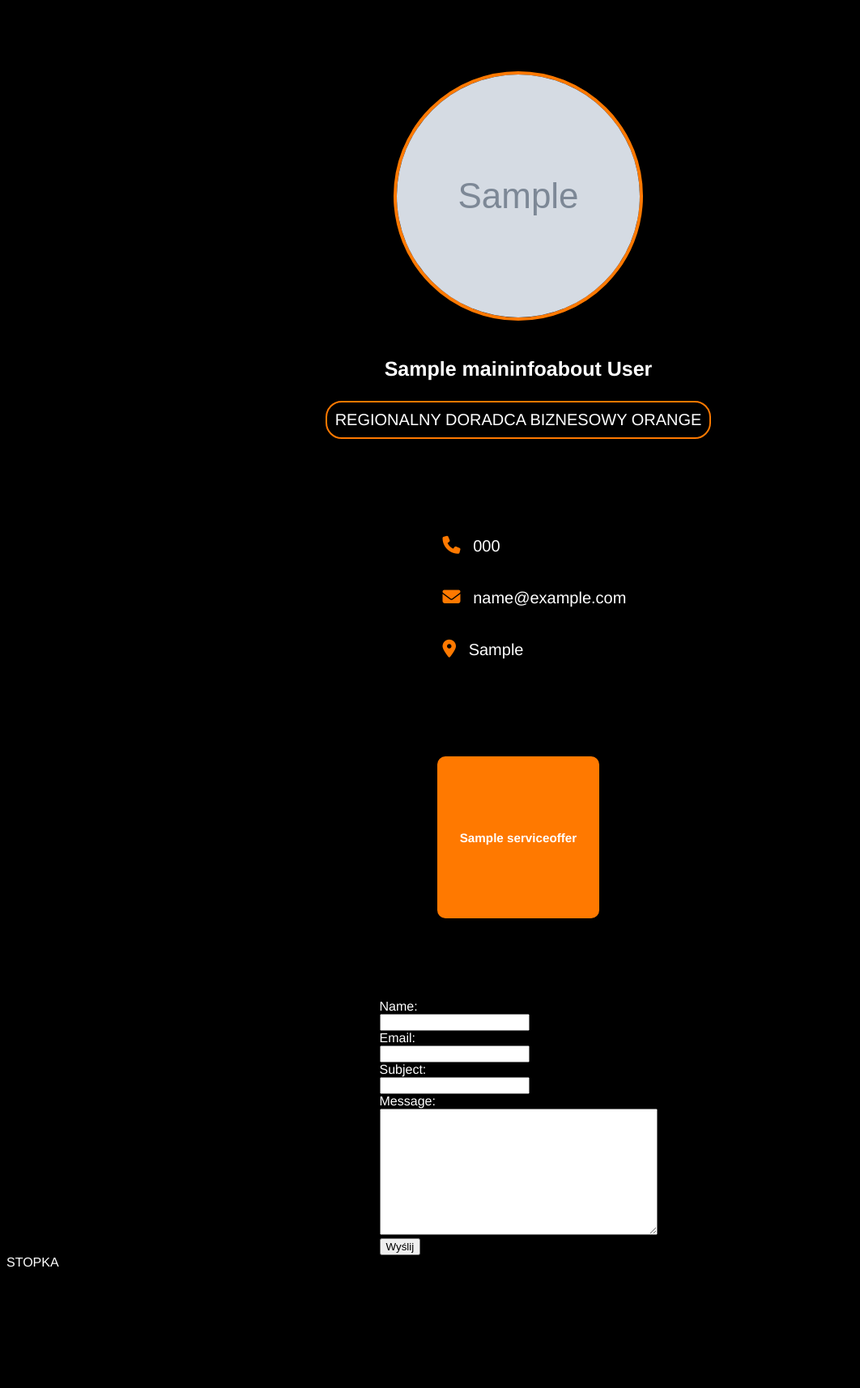
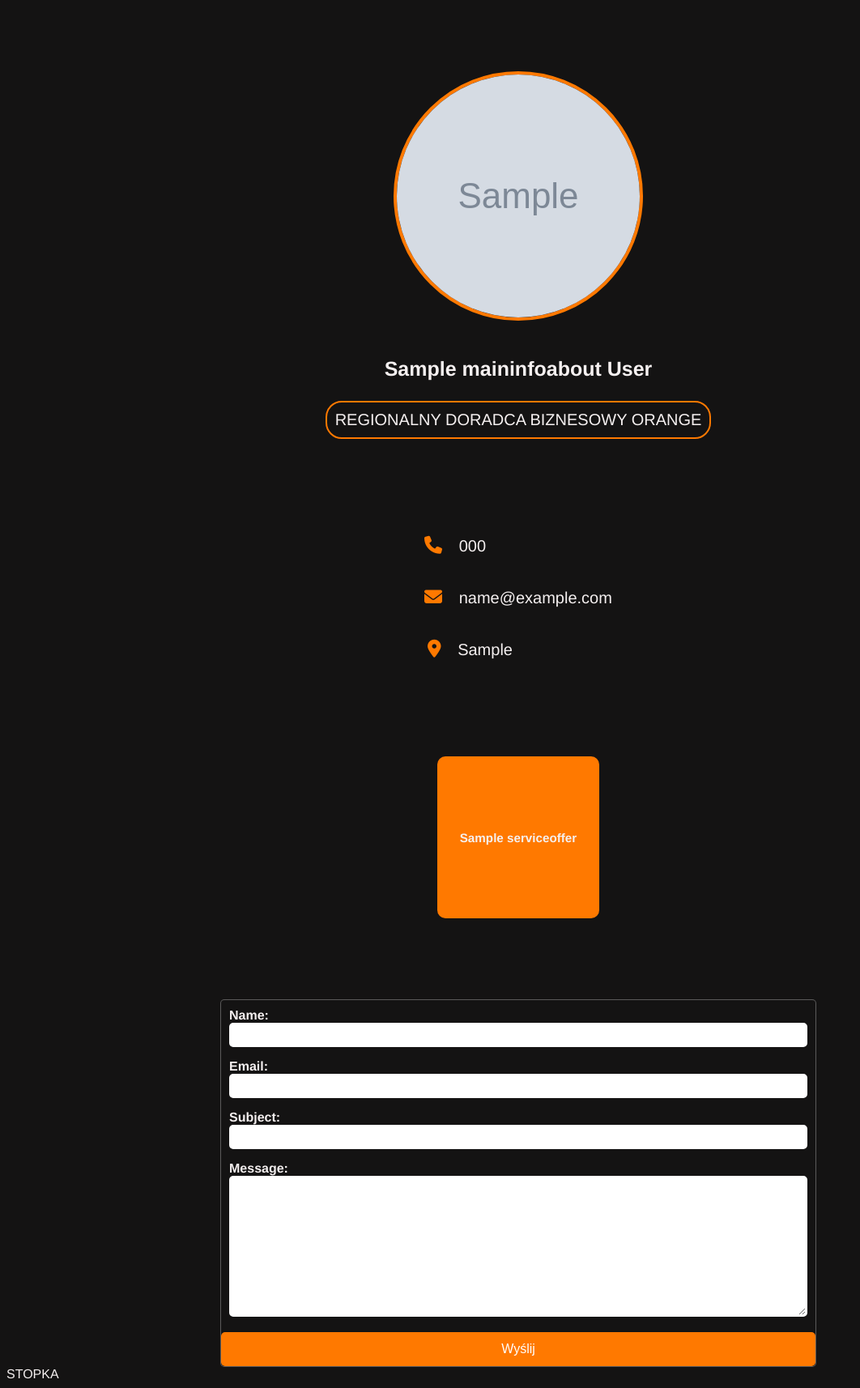
Before and after one commit to matwiniarczyk/Wizytowka_online, a Django app: page / in a window 1280 px wide. Shown: the whole page at 81% size, without its empty margins (0-1062 px from the left). Before the commit the page ends 1565 px from the top, so only its background shows below. Run offline with Django 5.2, Linux system fonts and the light colour scheme; tables that the repository leaves empty hold one stand-in row (values such as "Sample post"); grey boxes marked "Sample" are stand-in pictures.

Commit message:
CSS for the form

```diff
--- a/static/css/style.css
+++ b/static/css/style.css
@@ -1,7 +1,7 @@
 body {
-    background-color: black;
+    background-color: #141313;
     padding-top: 80px;
-    color: white;
+    color: #f5f0f0;
     font-family: "Helvetica Neue", Helvetica, Arial, sans-serif;
 }
 
@@ -58,14 +58,13 @@ body {
     display: flex;
     flex-direction: column;
     align-items: flex-start;
-    padding-left: 40px;
     font-size: 20px;
 }
 
 i {
     color: #FF7900;
     font-size: 22px;
-    padding-right: 10px;
+    padding-right: 15px;
 }
 
 /* ------------------------------------ KAFELKI -------------------------------------- */
@@ -128,10 +127,50 @@ ABSOLUTE USUWA DANY ELEMENT Z UKŁADU STRONY I RESZTA STRONY MOŻE WEJŚĆ NA JE
     transform: rotateY(180deg);
     font-size: 12px;
     padding: 10px;
+    color: white;
 }
 
 /* ------------------------------------------------------------------------------------- */
 
- .form {
+form {
+    min-width: 700px;
+    background-color: #141313;
+    border: 1px solid rgba(255, 255, 255, 0.3);
+    border-radius: 5px;
+}
 
- }
+input, textarea {
+    width: 700px;
+    margin-bottom: 5px;
+    padding: 5px;
+    border: 2px solid white;
+    border-radius: 5px;
+    font-size: 14px;
+}
+
+input:focus, textarea:focus {
+    border-color: #FF7900;
+    outline: none;
+}
+
+.form_field_labels {
+    display: block;
+    font-weight: bold;
+    margin: 10px;
+}
+
+button {
+    width: 100%;
+    padding: 12px;
+    background-color: #FF7900;
+    color: white;
+    border: none;
+    border-radius: 5px;
+    font-size: 16px;
+    cursor: pointer;
+    transition: background 0.3s ease;
+}
+
+button:hover {
+    background-color: #C85C00;
+}
--- a/templates/base.html
+++ b/templates/base.html
@@ -26,7 +26,7 @@
         <div class="contact-info">
             <p><i class="fa-solid fa-phone"></i> {{ ola_info.phone_number }} </p>
             <p><i class="fa-solid fa-envelope"></i> {{ ola_info.email }} </p>
-            <p><i class="fa-solid fa-location-dot"></i> {{ ola_info.office_adress }} </p>
+            <p><i class="fa-solid fa-location-dot" style="padding-left: 4px"></i> {{ ola_info.office_adress }} </p>
         </div>
 
 <!--        <div class="table">-->
@@ -64,15 +64,15 @@
             </div>
             {% endfor %}
         </div>
-        <div class="form">
+        <div>
             <form method="post" novalidate>
                 {% csrf_token %}
 
                 {{ form.non_field_errors }} {# POKAZUJE GLOBALNE BŁĘDY #}
 
                 {% for field in form %}
-                <div>
-                    {{ field.label_tag }} <br>
+                <div class="form_field_labels">
+                    {{ field.label }}: <br>
                     {{ field }}
                     {% if field.errors and request.method == "POST" %}
                         {{ field.errors.0 }}
```
